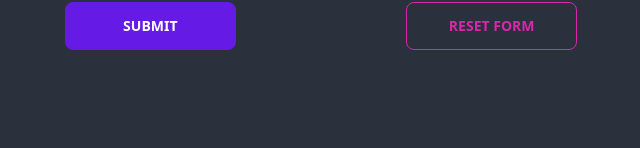
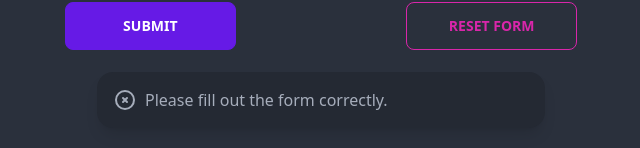
Before and after one commit to PellyDev/msgboard-repo, a React (Vite) app: page / in a window 1280 px wide. Both pictures are taken after typing "Sample", "Sample", "Sample123", "Sample" into the empty fields and a click on the button "SUBMIT". Shown: the part 592-740 px from the top of the page, without its empty margins (319-959 px from the left). Built offline with nearby package versions, Linux system fonts and the light colour scheme; no server answers; the HTML template or start-up script is replaced by a standard one.

Commit message:
finish toast

```diff
--- a/src/components/Form.tsx
+++ b/src/components/Form.tsx
@@ -40,14 +40,14 @@ export default function Form({ createToast }: TProps) {
             keyPhaseState.isValid &&
             textState.isValid
         ) {
-            console.log("submitting form")
+            createToast("Post submitted.", "success")
             handleReset()
         } else {
             setUserState((prev) => ({ ...prev, isTouched: true }))
             setTitleState((prev) => ({ ...prev, isTouched: true }))
             setKeyPhaseState((prev) => ({ ...prev, isTouched: true }))
             setTextState((prev) => ({ ...prev, isTouched: true }))
-            console.log("error")
+            createToast("Please fill out the form correctly.", "error")
         }
     }
 
--- a/src/components/Toast.tsx
+++ b/src/components/Toast.tsx
@@ -11,13 +11,13 @@ export default function Toast(props: TProps) {
     const TOAST_LIFETIME = 3000
     const { message, type, destroyToast } = props
 
-    // destroy the toast after 3 seconds
+    // destroy the toast after TOAST_LIFETIME
     useEffect(() => {
         const timer = setTimeout(() => {
             destroyToast()
         }, TOAST_LIFETIME)
         return () => clearTimeout(timer)
-    }, [])
+    }, []) // eslint-disable-line
 
     // destroy the toast if user clicks anywhere inside the toast
     useEffect(() => {
@@ -27,7 +27,7 @@ export default function Toast(props: TProps) {
         }
         window.addEventListener("click", clickHandler)
         return () => window.removeEventListener("click", clickHandler)
-    }, [])
+    }, []) // eslint-disable-line
 
     let svg = null
     if (type === "info") {
@@ -84,7 +84,7 @@ export default function Toast(props: TProps) {
 
     return (
         <div
-            className={`alert ${alertType} shadow-lg max-w-md fixed bottom-[10%] left-1/2 -translate-x-[50%]`}
+            className={`alert ${alertType} shadow-lg max-w-md fixed bottom-[10%] left-1/2 -translate-x-[50%] cursor-pointer hover:brightness-75 transition-[filter]`}
         >
             <div>
                 {svg}
```
Also changed, not shown: src/assets/avatar.jpg (deleted).
